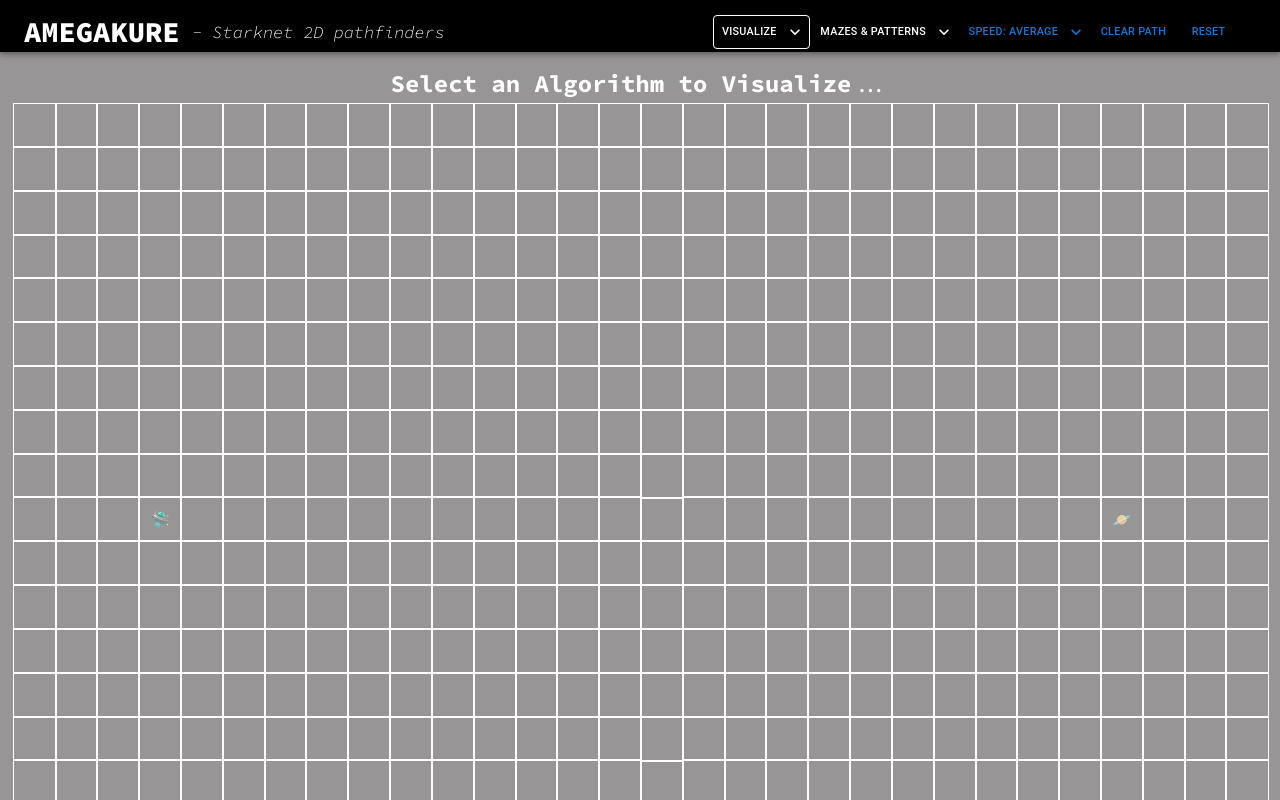
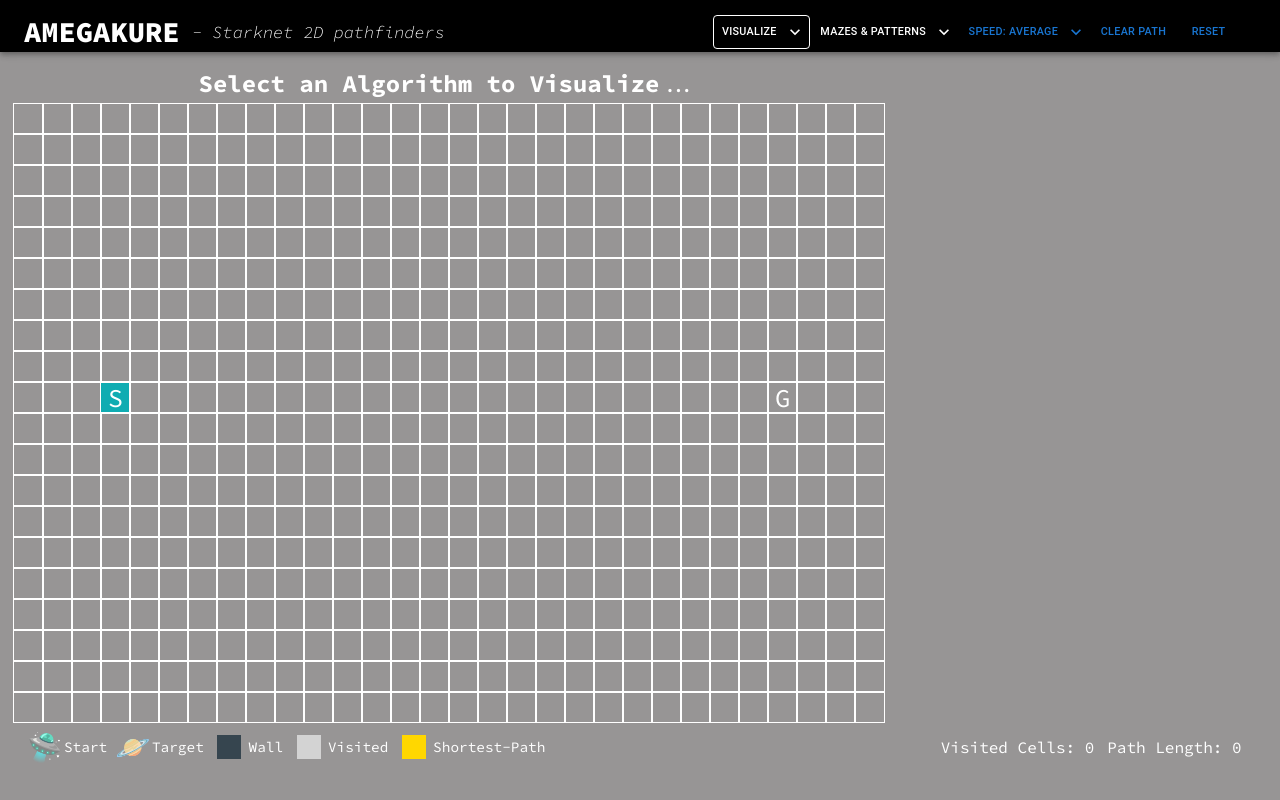
Before and after one commit to amegakure-studio/pathfinding-cairo, a React (Vite) app in the folder frontend/: page / in a window 1280 px wide. Shown: the top 800 px of the page. Built offline with nearby package versions, Linux system fonts and the light colour scheme.

Commit message:
fe: change start and goal logo + colors

```diff
--- a/frontend/src/Grid/Cell.jsx
+++ b/frontend/src/Grid/Cell.jsx
@@ -13,7 +13,13 @@ function Cell (props) {
   const inShortestPath = shortestPathAnimation.has(`cell-${row}-${col}`); // if in shortest path animation
   const cellType = start ? "start" : end ? "end" : wall ? "wall" : "";
   const cellClass = `cell ${cellType} ${inPathfinding ? "pathfinding" : ""} ${ inShortestPath ? "shortestPath" : "" }`;
-  const content = start ? "🛸" : end ? "🪐" : ""
+  const content = start ? "S" : end ? "G" : ""
+
+  if (cellClass == "cell start  ") {
+    const cellClass = "start";
+  } else if (cellClass == "cell end  ") {
+    const cellClass = "goal";
+  }
 
   return (
     <div
@@ -22,7 +28,7 @@ function Cell (props) {
       onMouseDown={() => onMouseDown(row, col)}
       onMouseOver={() => onMouseOver(row, col)}
       onMouseUp={onMouseUp}
-      style={{ fontSize: '1.2vw' }}
+      style={{ fontSize: '2vw', color: 'white' }}
     >{content}</div>
   );
 };
--- a/frontend/src/Grid/Cell.scss
+++ b/frontend/src/Grid/Cell.scss
@@ -45,28 +45,28 @@
   animation-play-state: running;
   animation-timing-function: ease-out;
   animation-iteration-count: 1;
-  background-color: #d3d3d3;
+  background-color: #7a25ce;
 }
 @keyframes pathfindingAnimation {
   0% {
     transform: scale(0.25);
-    background-color: #32c5c5
+    background-color: #ddbbff;
   }
   25% {
     transform: scale(0.45);
-    background-color: #32c5c5
+    background-color: #a87ad6;
   }
   50% {
     transform: scale(0.65);
-    background-color: #008080;
+    background-color: #9553d6;
   }
   75% {
     transform: scale(0.85);
-    background-color: #32c5c5
+    background-color: #823cc9;
   }
   100% {
     transform: scale(1);
-    background-color: #d3d3d3;
+    background-color: #7a25ce;
   }
 }
 .shortestPath {
@@ -99,3 +99,11 @@
     background-color: #ffd700;
   }
 }
+.start {
+  background-color: #0facb2;
+
+}
+
+.goal {
+  background-color: #ff5252;
+}
--- a/frontend/src/app.scss
+++ b/frontend/src/app.scss
@@ -9,11 +9,11 @@
 }
 body {
   font-family: "Source Code Pro", monospace;
-  font-size: 1rem;
+  font-size: 0.5rem;
   color: white;
   margin: 0;
   padding: 0;
-  width: 100%;
+  width: 70%;
   height: 100%;
   background-color: #979595;
 }
```
